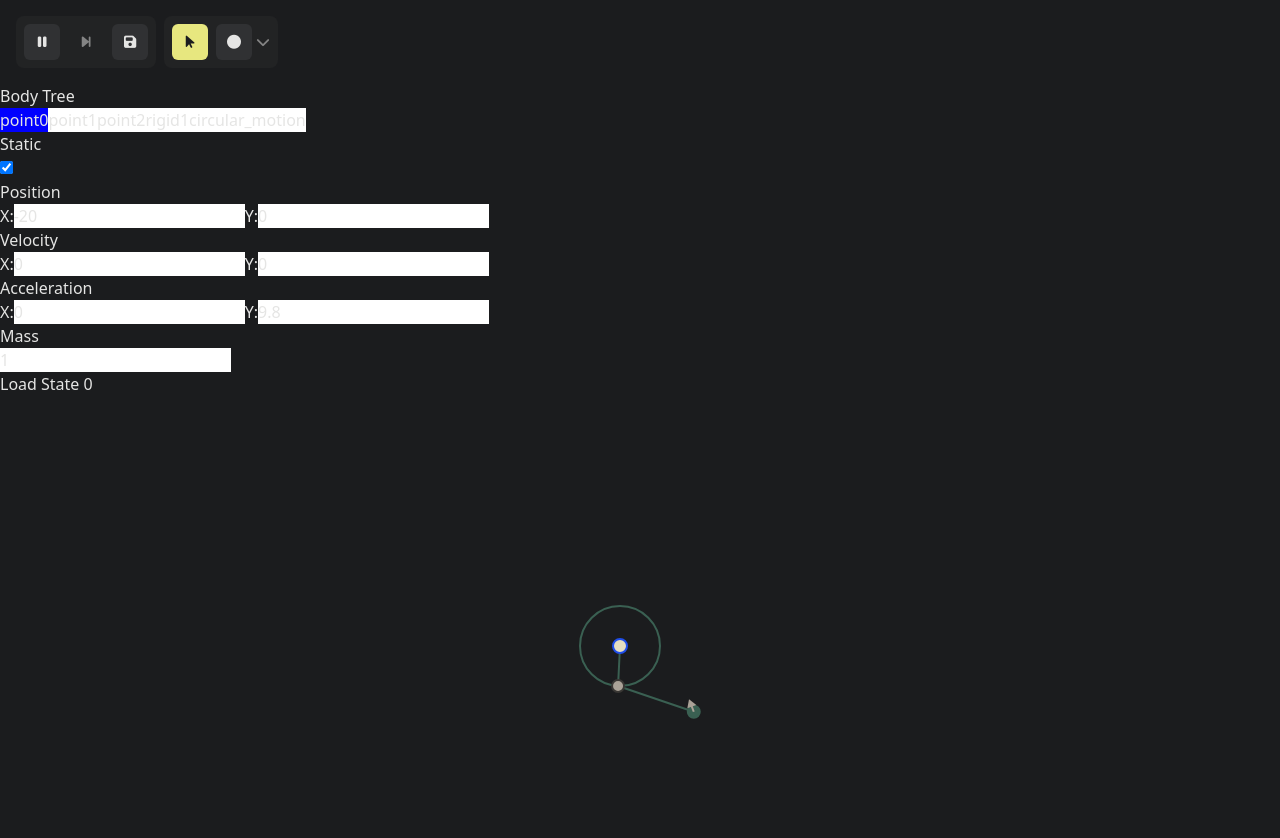
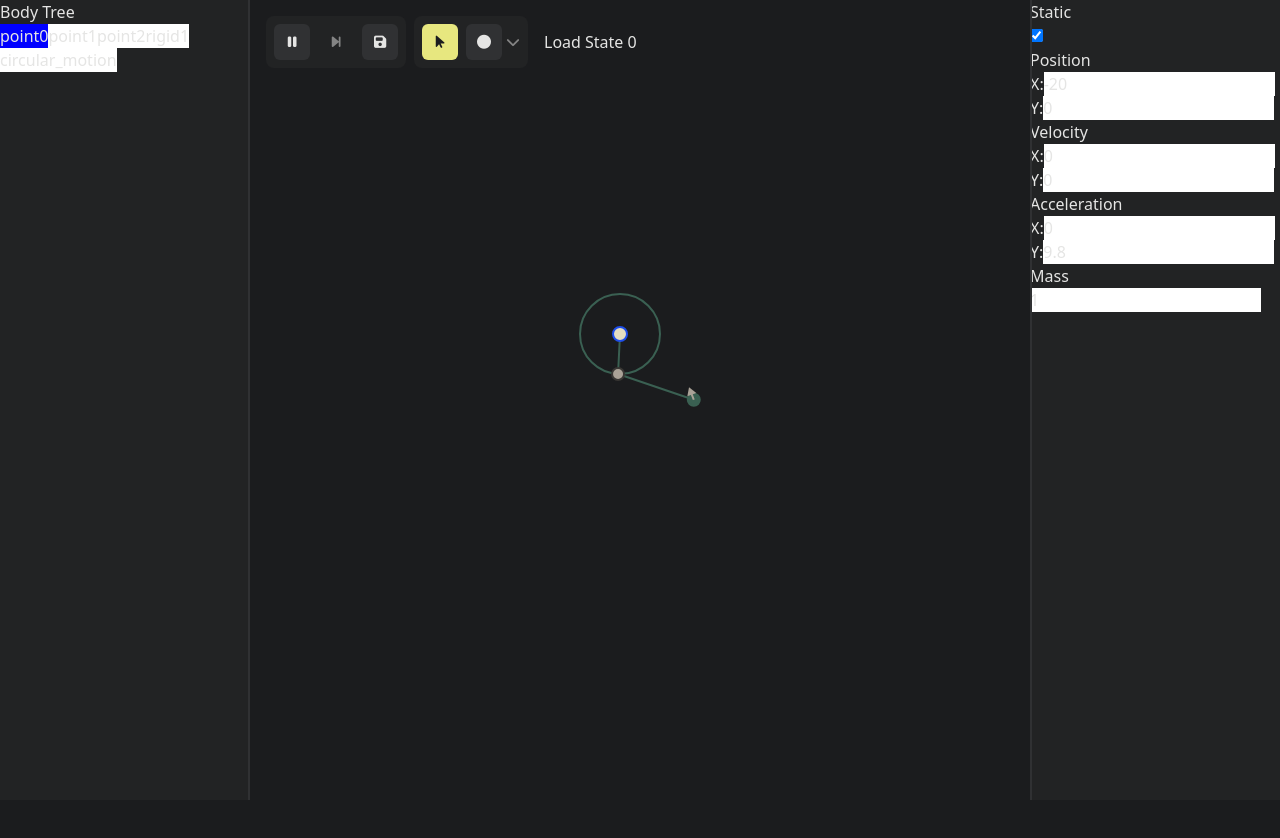
Before and after one commit to sokmontrey/dynamical-js, a React (Vite) app: page / in a window 1280 px wide. Both pictures are taken after a click on the button "point0". Shown: the top 838 px of the page. After the commit the page ends 800 px from the top, so only its background shows below. Built offline with nearby package versions, Linux system fonts and the light colour scheme.

Commit message:
feat: ResizableContainer

```diff
--- a/src/App.tsx
+++ b/src/App.tsx
@@ -1,5 +1,5 @@
 import SimulationCanvas from "./ui-components/main-component/SimulationCanvas.tsx";
-import { useCallback, useEffect, useMemo } from "react";
+import { useCallback, useEffect, useMemo, useState } from "react";
 import InputManager from "./manager/InputManager.ts";
 import BodyManager from "./manager/BodyManager.ts";
 import ModeManager from "./manager/ModeManager.ts";
@@ -15,6 +15,7 @@ import simple_pendulum_state from "./states/simple-pendulum.ts";
 import circular_kinematic_test_state from "./states/circular-kinematic-test.ts";
 import StateLog from "./ui-components/main-component/StateLog.tsx";
 import TopBar from "./ui-components/layout/TopBar.tsx";
+import ResizableContainer from "./ui-components/common/ResizableContainer.tsx";
 
 export default function App() {
 	const {
@@ -88,14 +89,37 @@ export default function App() {
 		LoopManager.render();
 	}, [canvas_state]);
 
-	return (<div className="flex flex-col">
-		<TopBar onSave={saveState} />
-		<BodyTreePanel
-			selected_body_ids={selected_body_ids}
-			body_ids={body_ids}
-			renderUI={renderUI} />
-		{ selected_body && <PropertyPanel body={selected_body} key={selected_body.getId()} /> }
-		<StateLog states={states} onStateSelected={switchState} />
-		<SimulationCanvas onCanvasMounted={setCanvasState} />
+	return (<div className="flex flex-row w-full">
+		<ResizableContainer
+			className="prm-bg h-[100vh] box-border"
+			is_left={true}
+			max_width={400}
+		>
+			<BodyTreePanel
+				selected_body_ids={selected_body_ids}
+				body_ids={body_ids}
+				renderUI={renderUI}
+			/>
+		</ResizableContainer>
+
+		<div className="flex flex-col flex-grow">
+			<div className="flex flex-row items-center">
+				<TopBar onSave={saveState} />
+				<StateLog states={states} onStateSelected={switchState} />
+			</div>
+
+			<SimulationCanvas onCanvasMounted={setCanvasState} />
+		</div>
+
+		<ResizableContainer
+			className="prm-bg h-[100vh] box-border"
+			is_left={false}
+			max_width={400}
+		>
+			{selected_body && <PropertyPanel
+				body={selected_body}
+				key={selected_body.getId()}
+			/> }
+		</ResizableContainer>
 	</div>);
 }
--- a/src/body/point-mass/Body.ts
+++ b/src/body/point-mass/Body.ts
@@ -55,6 +55,7 @@ export default class PointMass extends Body<PointMass, PointMass_Props> {
 	*		enabling position-based dynamic (verlet integration).
 	**/
 	update(delta_time: number): void {
+		this.triggerOnUpdate();
 		if (this.isStatic()) return;
 		const acc = this.getTotalAcceleration();
 		const vel = this.props.position
@@ -64,7 +65,6 @@ export default class PointMass extends Body<PointMass, PointMass_Props> {
 		this.props.previous_position = this.props.position.copy();
 		this.props.position = this.props.position.add(vel.mul(delta_time));
 		this.props.net_force = Vec2.zero();
-		this.triggerOnUpdate();
 	}
 
 	getPropBinders(): PropBinder<any>[] {
--- a/src/output.css
+++ b/src/output.css
@@ -554,6 +554,40 @@ video {
   display: none;
 }
 
+.container {
+  width: 100%;
+}
+
+@media (min-width: 640px) {
+  .container {
+    max-width: 640px;
+  }
+}
+
+@media (min-width: 768px) {
+  .container {
+    max-width: 768px;
+  }
+}
+
+@media (min-width: 1024px) {
+  .container {
+    max-width: 1024px;
+  }
+}
+
+@media (min-width: 1280px) {
+  .container {
+    max-width: 1280px;
+  }
+}
+
+@media (min-width: 1536px) {
+  .container {
+    max-width: 1536px;
+  }
+}
+
 .static {
   position: static;
 }
@@ -566,8 +600,20 @@ video {
   position: relative;
 }
 
+.-left-1 {
+  left: -0.25rem;
+}
+
+.-right-1 {
+  right: -0.25rem;
+}
+
 .bottom-full {
   bottom: 100%;
+}
+
+.left-0 {
+  left: 0px;
 }
 
 .left-1\/2 {
@@ -582,6 +628,10 @@ video {
   right: 100%;
 }
 
+.top-0 {
+  top: 0px;
+}
+
 .top-1\/2 {
   top: 50%;
 }
@@ -590,12 +640,24 @@ video {
   top: 100%;
 }
 
-.left-0 {
-  left: 0px;
+.-right-2 {
+  right: -0.5rem;
 }
 
-.-bottom-6 {
-  bottom: -1.5rem;
+.-left-2 {
+  left: -0.5rem;
+}
+
+.-right-0 {
+  right: -0px;
+}
+
+.-left-0 {
+  left: -0px;
+}
+
+.right-0 {
+  right: 0px;
 }
 
 .z-50 {
@@ -618,8 +680,8 @@ video {
   margin-top: 0.5rem;
 }
 
-.mt-1 {
-  margin-top: 0.25rem;
+.box-border {
+  box-sizing: border-box;
 }
 
 .inline-block {
@@ -638,8 +700,16 @@ video {
   height: 2.25rem;
 }
 
-.h-6 {
-  height: 1.5rem;
+.h-\[100vh\] {
+  height: 100vh;
+}
+
+.h-full {
+  height: 100%;
+}
+
+.w-4 {
+  width: 1rem;
 }
 
 .w-9 {
@@ -658,13 +728,21 @@ video {
   width: 85%;
 }
 
-.w-6 {
-  width: 1.5rem;
+.w-full {
+  width: 100%;
 }
 
 .min-w-max {
   min-width: -moz-max-content;
   min-width: max-content;
+}
+
+.flex-shrink-0 {
+  flex-shrink: 0;
+}
+
+.flex-grow {
+  flex-grow: 1;
 }
 
 .-translate-x-1\/2 {
@@ -677,13 +755,12 @@ video {
   transform: translate(var(--tw-translate-x), var(--tw-translate-y)) rotate(var(--tw-rotate)) skewX(var(--tw-skew-x)) skewY(var(--tw-skew-y)) scaleX(var(--tw-scale-x)) scaleY(var(--tw-scale-y));
 }
 
-.translate-y-2 {
-  --tw-translate-y: 0.5rem;
+.transform {
   transform: translate(var(--tw-translate-x), var(--tw-translate-y)) rotate(var(--tw-rotate)) skewX(var(--tw-skew-x)) skewY(var(--tw-skew-y)) scaleX(var(--tw-scale-x)) scaleY(var(--tw-scale-y));
 }
 
-.transform {
-  transform: translate(var(--tw-translate-x), var(--tw-translate-y)) rotate(var(--tw-rotate)) skewX(var(--tw-skew-x)) skewY(var(--tw-skew-y)) scaleX(var(--tw-scale-x)) scaleY(var(--tw-scale-y));
+.cursor-col-resize {
+  cursor: col-resize;
 }
 
 .cursor-not-allowed {
@@ -734,6 +811,22 @@ video {
   border-radius: 0.375rem;
 }
 
+.border-l-2 {
+  border-left-width: 2px;
+}
+
+.border-r-2 {
+  border-right-width: 2px;
+}
+
+.border-\[var\(--sur-color\)\] {
+  border-color: var(--sur-color);
+}
+
+.bg-transparent {
+  background-color: transparent;
+}
+
 .p-4 {
   padding: 1rem;
 }
@@ -753,11 +846,6 @@ video {
   padding-bottom: 0.25rem;
 }
 
-.py-2 {
-  padding-top: 0.5rem;
-  padding-bottom: 0.5rem;
-}
-
 .pl-1 {
   padding-left: 0.25rem;
 }
@@ -773,14 +861,6 @@ video {
 .text-sm {
   font-size: 0.875rem;
   line-height: 1.25rem;
-}
-
-.text-\[var\(--acc-color\)\] {
-  color: var(--acc-color);
-}
-
-.text-\[var\(--nt-color\)\] {
-  color: var(--nt-color);
 }
 
 .opacity-50 {
@@ -804,6 +884,12 @@ video {
 
 .transition-all {
   transition-property: all;
+  transition-timing-function: cubic-bezier(0.4, 0, 0.2, 1);
+  transition-duration: 150ms;
+}
+
+.transition-colors {
+  transition-property: color, background-color, border-color, text-decoration-color, fill, stroke;
   transition-timing-function: cubic-bezier(0.4, 0, 0.2, 1);
   transition-duration: 150ms;
 }
@@ -927,6 +1013,10 @@ body {
   padding-bottom: 0.5rem;
 }
 
+.hover\:border-\[var\(--txt-color\)\]:hover {
+  border-color: var(--txt-color);
+}
+
 .hover\:bg-\[var\(--acc-color\)\]:hover {
   background-color: var(--acc-color);
 }
@@ -939,6 +1029,10 @@ body {
   opacity: 1;
 }
 
+.active\:border-\[var\(--txt2-color\)\]:active {
+  border-color: var(--txt2-color);
+}
+
 .group:hover .group-hover\:block {
   display: block;
 }
--- /dev/null
+++ b/src/ui-components/common/ResizableContainer.tsx
@@ -0,0 +1,64 @@
+import { useState, useEffect, useRef } from 'react';
+
+interface ResizableContainerProps {
+    children: React.ReactNode;
+    className?: string;
+    is_left?: boolean;
+    min_width?: number;
+    max_width?: number;
+}
+
+export default function ResizableContainer({
+    children,
+    className = '',
+    is_left = true,
+    min_width = 250,
+    max_width = 1000,
+}: ResizableContainerProps) {
+    const container_ref = useRef<HTMLDivElement>(null);
+    const [is_dragging, setIsDragging] = useState(false);
+    const [width, setWidth] = useState(min_width);
+
+    useEffect(() => {
+        const handleMouseMove = (e: MouseEvent) => {
+            if (!is_dragging || !container_ref.current) return;
+
+            const container = container_ref.current as HTMLElement;
+            const container_rect = container.getBoundingClientRect();
+
+            const new_width = is_left ?
+                Math.min(max_width, Math.max(min_width, e.clientX - container_rect.left)) :
+                Math.min(max_width, Math.max(min_width, container_rect.right - e.clientX));
+
+            setWidth(new_width);
+        };
+
+        const handleMouseUp = () => {
+            setIsDragging(false);
+        };
+
+        if (is_dragging) {
+            document.addEventListener('mousemove', handleMouseMove);
+            document.addEventListener('mouseup', handleMouseUp);
+        }
+
+        return () => {
+            document.removeEventListener('mousemove', handleMouseMove);
+            document.removeEventListener('mouseup', handleMouseUp);
+        };
+    }, [is_dragging, is_left, min_width, max_width]);
+
+    return (
+        <div
+            ref={container_ref}
+            className={`relative flex-shrink-0 ${className}`}
+            style={{ width: `${width}px` }}
+        >
+            {children}
+            <div
+                className={`absolute top-0 ${is_left ? 'right-0' : 'left-0'} h-full w-4 cursor-col-resize bg-transparent ${is_left ? 'border-r-2' : 'border-l-2'} border-[var(--sur-color)] hover:border-[var(--txt-color)] active:border-[var(--txt2-color)] transition-colors`}
+                onMouseDown={() => setIsDragging(true)}
+            />
+        </div>
+    );
+};
--- a/src/ui-components/main-component/PropertyPanel.tsx
+++ b/src/ui-components/main-component/PropertyPanel.tsx
@@ -1,9 +1,13 @@
 import { useEffect } from "react";
 import Body from "../../core/Body.ts";
 
+interface PropertyPanelProps {
+    body: Body<any, any>;
+}
+
 export default function PropertyPanel({
-    body
-}: { body: Body<any, any> }) {
+    body,
+}: PropertyPanelProps) {
     const binders = body.getPropBinders();
 
     useEffect(() => {
@@ -13,7 +17,7 @@ export default function PropertyPanel({
         return () => unsubscribe();
     }, [body]);
 
-    return <div key={body.getId()}>
+    return <div>
         {binders.map((prop, index) =>
             <prop.component key={index} {...prop.props} />
         )}
```
